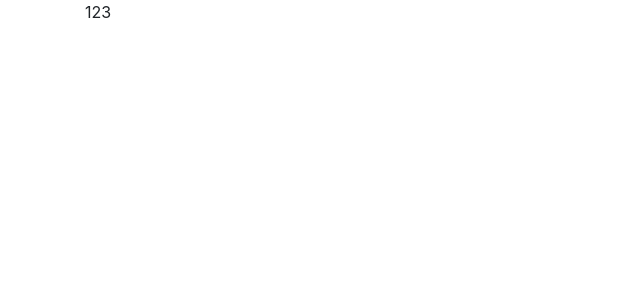
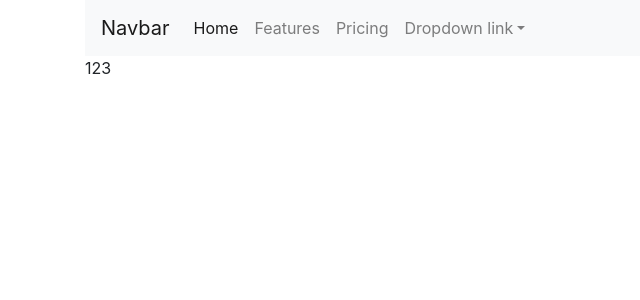
Before and after one commit to omidmokhtari93/ag_react, a React (Create React App) app in the folder Anbargol_React/ClientApp/: page / in a window 1280 px wide. Shown: the top 300 px of the page, without its empty margins (0-640 px from the left). Built offline with nearby package versions, Linux system fonts and the light colour scheme.

Commit message:
navbar implemented

```diff
--- a/Anbargol_React/ClientApp/src/App.js
+++ b/Anbargol_React/ClientApp/src/App.js
@@ -1,9 +1,12 @@
 import React, { Component } from 'react';
+import classes from './Assets/Css/app.module.css';
+import Navbar from './Components/Header/Navbar/Navbar';
 
 export default class App extends Component {
   render() {
     return (
       <div className="container">
+        <Navbar />
         123
       </div>
     );
--- a/Anbargol_React/ClientApp/src/Components/Header/Navbar/Navbar.js
+++ b/Anbargol_React/ClientApp/src/Components/Header/Navbar/Navbar.js
@@ -0,0 +1,37 @@
+import React from 'react';
+import { Nav } from 'reactstrap';
+
+const Navbar = props => {
+    return (
+        <nav class="navbar navbar-expand-lg navbar-light bg-light">
+            <a class="navbar-brand" href="#">Navbar</a>
+            <button class="navbar-toggler" type="button" data-toggle="collapse" data-target="#navbarNavDropdown" aria-controls="navbarNavDropdown" aria-expanded="false" aria-label="Toggle navigation">
+                <span class="navbar-toggler-icon"></span>
+            </button>
+            <div class="collapse navbar-collapse" id="navbarNavDropdown">
+                <ul class="navbar-nav">
+                    <li class="nav-item active">
+                        <a class="nav-link" href="#">Home <span class="sr-only">(current)</span></a>
+                    </li>
+                    <li class="nav-item">
+                        <a class="nav-link" href="#">Features</a>
+                    </li>
+                    <li class="nav-item">
+                        <a class="nav-link" href="#">Pricing</a>
+                    </li>
+                    <li class="nav-item dropdown">
+                        <a class="nav-link dropdown-toggle" href="#" id="navbarDropdownMenuLink" data-toggle="dropdown" aria-haspopup="true" aria-expanded="false">
+                            Dropdown link
+                        </a>
+                        <div class="dropdown-menu" aria-labelledby="navbarDropdownMenuLink">
+                            <a class="dropdown-item" href="#">Action</a>
+                            <a class="dropdown-item" href="#">Another action</a>
+                            <a class="dropdown-item" href="#">Something else here</a>
+                        </div>
+                    </li>
+                </ul>
+            </div>
+        </nav>
+    )
+}
+export default Navbar;
```
Also changed, not shown: Anbargol_React/ClientApp/package.json (+6 -2 lines), Anbargol_React/ClientApp/src/Assets/Css/app.module.css (added), 1 other file (tests, documents, lock files or other folders).
